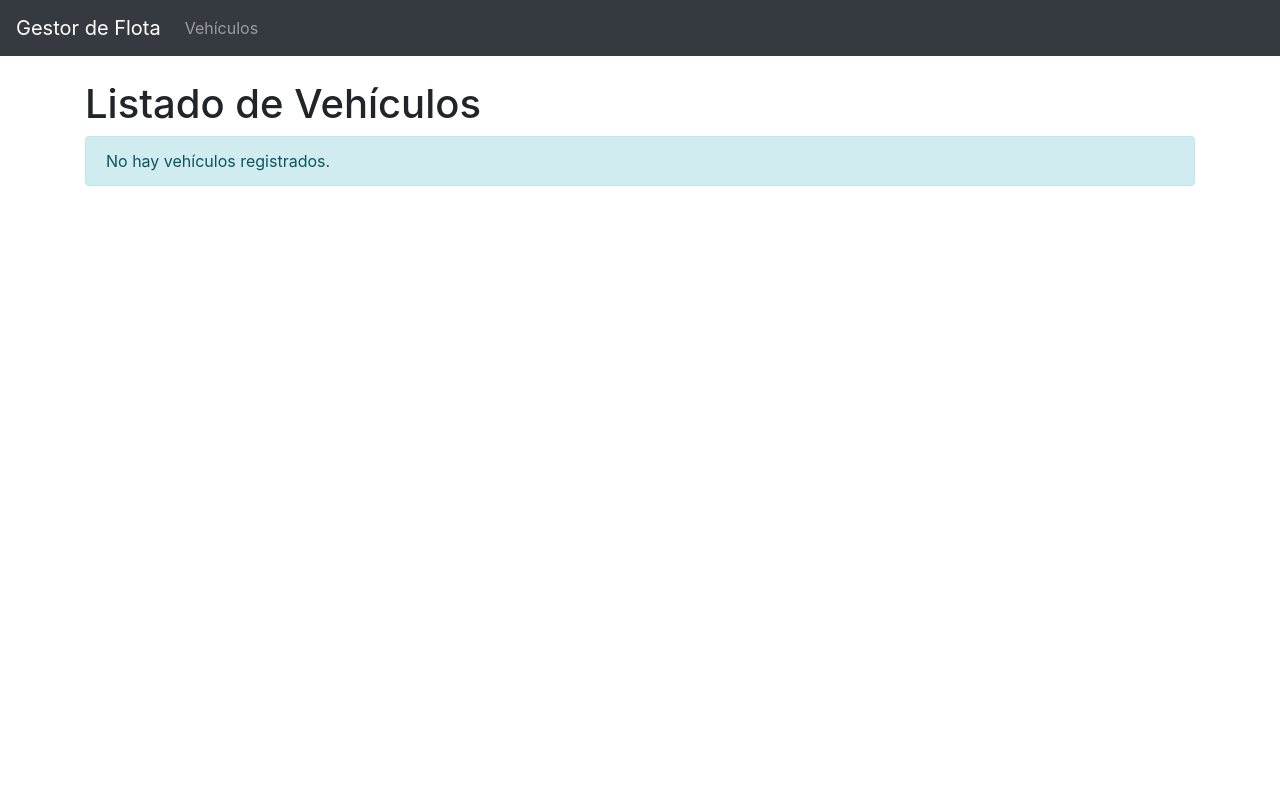
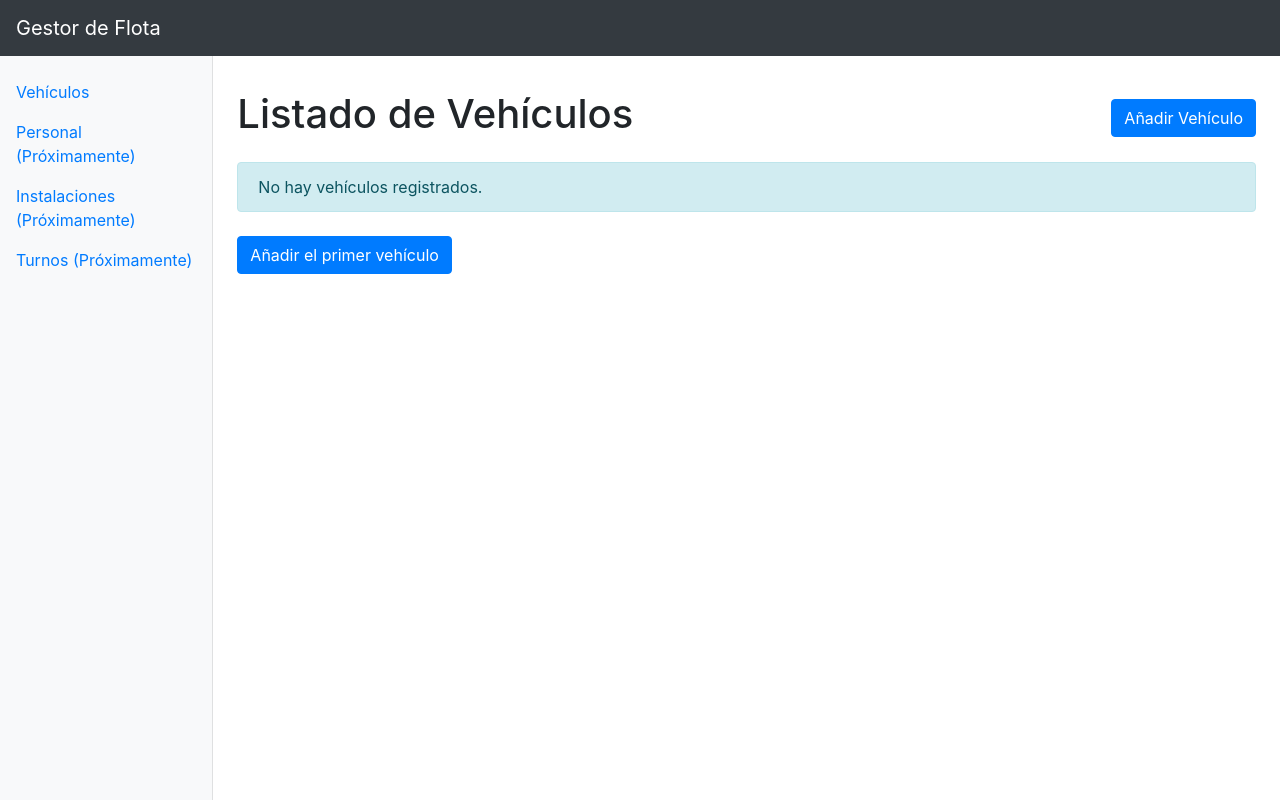
Before and after one commit to NobelikoCL/securitas.hernanvillanueva, a Django app: page /flota/vehiculos/ in a window 1280 px wide. Run offline with Django 5.2, Linux system fonts and the light colour scheme; data that the repository does not hold is empty; some libraries are stand-ins or nearby versions.

Commit message:
feat: Implementar CRUD de Vehículos y menú lateral
Este commit introduce las siguientes funcionalidades y correcciones:

- Se implementan las operaciones CRUD (Crear, Leer, Actualizar, Eliminar)
  para la gestión de Vehículos en la aplicación `flota_app`.
  Esto incluye formularios, vistas basadas en clases, plantillas y
  actualizaciones de URL.
- Se añade un menú lateral de navegación básico a la aplicación,
  visible en todas las páginas que heredan de `pwa_base.html`.
  El menú incluye un enlace a la lista de vehículos.
- Se aborda un posible error 500 relacionado con la internacionalización:
    - Se añade `LocaleMiddleware` a la configuración.
    - Se desactiva temporalmente el uso de `{% trans %}` y `gettext`
      en las vistas/plantillas de vehículos para evitar errores hasta
      que i18n esté completamente configurado.

La página de listado de vehículos ahora permite añadir, editar y
eliminar vehículos.

```diff
--- a/gestor_flota/flota_app/templates/flota_app/vehiculo_list.html
+++ b/gestor_flota/flota_app/templates/flota_app/vehiculo_list.html
@@ -1,21 +1,25 @@
 {% extends "pwa_base.html" %}
-{% load i18n %} {# Cargar la librería de internacionalización #}
+{#% load i18n %#} {# Cargar la librería de internacionalización #}
 
-{% block title %}{{ titulo_pagina }} - {% trans "Gestor de Flota" %}{% endblock %}
+{% block title %}{{ titulo_pagina }} - Gestor de Flota{% endblock %}
 
 {% block content %}
-    <h1>{{ titulo_pagina }}</h1>
+    <div class="d-flex justify-content-between align-items-center mb-3">
+        <h1>{{ titulo_pagina }}</h1>
+        <a href="{% url 'flota_app:vehiculo_create' %}" class="btn btn-primary">Añadir Vehículo</a>
+    </div>
 
     {% if vehiculos %}
         <table class="table table-striped table-bordered">
             <thead class="thead-light">
                 <tr>
-                    <th>{% trans "Patente" %}</th>
-                    <th>{% trans "Marca" %}</th>
-                    <th>{% trans "Modelo" %}</th>
-                    <th>{% trans "Año" %}</th>
-                    <th>{% trans "Kilometraje" %}</th>
-                    <th>{% trans "En Reparación" %}</th>
+                    <th>Patente</th>
+                    <th>Marca</th>
+                    <th>Modelo</th>
+                    <th>Año</th>
+                    <th>Kilometraje</th>
+                    <th>En Reparación</th>
+                    <th>Acciones</th>
                 </tr>
             </thead>
             <tbody>
@@ -26,12 +30,17 @@
                         <td>{{ vehiculo.modelo }}</td>
                         <td>{{ vehiculo.año }}</td>
                         <td>{{ vehiculo.kilometraje }}&nbsp;km</td> {# &nbsp; para espacio no rompible #}
-                        <td>{% if vehiculo.en_reparacion %}{% trans "Sí" %}{% else %}{% trans "No" %}{% endif %}</td>
+                        <td>{% if vehiculo.en_reparacion %}Sí{% else %}No{% endif %}</td>
+                        <td>
+                            <a href="{% url 'flota_app:vehiculo_update' pk=vehiculo.pk %}" class="btn btn-sm btn-info">Editar</a>
+                            <a href="{% url 'flota_app:vehiculo_delete' pk=vehiculo.pk %}" class="btn btn-sm btn-danger">Eliminar</a>
+                        </td>
                     </tr>
                 {% endfor %}
             </tbody>
         </table>
     {% else %}
-        <p class="alert alert-info">{% trans "No hay vehículos registrados." %}</p>
+        <p class="alert alert-info">No hay vehículos registrados.</p>
+        <a href="{% url 'flota_app:vehiculo_create' %}" class="btn btn-primary mt-2">Añadir el primer vehículo</a>
     {% endif %}
 {% endblock %}
--- a/gestor_flota/flota_app/urls.py
+++ b/gestor_flota/flota_app/urls.py
@@ -5,5 +5,8 @@ app_name = 'flota_app'
 
 urlpatterns = [
     path('vehiculos/', views.VehiculoListView.as_view(), name='vehiculo_list'),
+    path('vehiculos/nuevo/', views.VehiculoCreateView.as_view(), name='vehiculo_create'),
+    path('vehiculos/<int:pk>/editar/', views.VehiculoUpdateView.as_view(), name='vehiculo_update'),
+    path('vehiculos/<int:pk>/eliminar/', views.VehiculoDeleteView.as_view(), name='vehiculo_delete'),
     # Próximamente más URLs para otras funcionalidades
 ]
--- a/gestor_flota/flota_app/views.py
+++ b/gestor_flota/flota_app/views.py
@@ -1,16 +1,50 @@
 from django.shortcuts import render
-from django.views.generic import ListView
+from django.views.generic import ListView, CreateView, UpdateView, DeleteView
+from django.urls import reverse_lazy
 from .models import Vehiculo
+from .forms import VehiculoForm
 
 class VehiculoListView(ListView):
     model = Vehiculo
-    template_name = 'flota_app/vehiculo_list.html' # Especificaremos esta plantilla a continuación
+    template_name = 'flota_app/vehiculo_list.html'
     context_object_name = 'vehiculos'
 
     def get_context_data(self, **kwargs):
-        from django.utils.translation import gettext_lazy as _ # Mover import si es específico
         context = super().get_context_data(**kwargs)
-        context['titulo_pagina'] = _("Listado de Vehículos") # Marcado para traducción
+        context['titulo_pagina'] = "Listado de Vehículos"
+        return context
+
+class VehiculoCreateView(CreateView):
+    model = Vehiculo
+    form_class = VehiculoForm
+    template_name = 'flota_app/vehiculo_form.html'
+    success_url = reverse_lazy('flota_app:vehiculo_list')
+
+    def get_context_data(self, **kwargs):
+        context = super().get_context_data(**kwargs)
+        context['titulo_pagina'] = "Añadir Vehículo"
+        return context
+
+class VehiculoUpdateView(UpdateView):
+    model = Vehiculo
+    form_class = VehiculoForm
+    template_name = 'flota_app/vehiculo_form.html'
+    success_url = reverse_lazy('flota_app:vehiculo_list')
+
+    def get_context_data(self, **kwargs):
+        context = super().get_context_data(**kwargs)
+        context['titulo_pagina'] = "Editar Vehículo"
+        return context
+
+class VehiculoDeleteView(DeleteView):
+    model = Vehiculo
+    template_name = 'flota_app/vehiculo_confirm_delete.html'
+    success_url = reverse_lazy('flota_app:vehiculo_list')
+    context_object_name = 'vehiculo' # Para usar {{ vehiculo }} en la plantilla
+
+    def get_context_data(self, **kwargs):
+        context = super().get_context_data(**kwargs)
+        context['titulo_pagina'] = "Confirmar Eliminación de Vehículo"
         return context
 
 # Más vistas se añadirán aquí para otras funcionalidades.
--- a/gestor_flota/gestor_flota/settings.py
+++ b/gestor_flota/gestor_flota/settings.py
@@ -44,6 +44,7 @@ INSTALLED_APPS = [
 MIDDLEWARE = [
     "django.middleware.security.SecurityMiddleware",
     "django.contrib.sessions.middleware.SessionMiddleware",
+    "django.middleware.locale.LocaleMiddleware", # Añadido para internacionalización
     "django.middleware.common.CommonMiddleware",
     "django.middleware.csrf.CsrfViewMiddleware",
     "django.contrib.auth.middleware.AuthenticationMiddleware",
--- a/gestor_flota/templates/pwa_base.html
+++ b/gestor_flota/templates/pwa_base.html
@@ -12,7 +12,31 @@
     <!-- Aquí irían tus estilos CSS, Bootstrap, etc. -->
     <link rel="stylesheet" href="https://stackpath.bootstrapcdn.com/bootstrap/4.5.2/css/bootstrap.min.css">
     <style>
-        body { padding-top: 56px; /* Ajuste para navbar fija */ }
+        body {
+            padding-top: 56px; /* Ajuste para navbar fija */
+        }
+        .sidebar {
+            position: fixed;
+            top: 0;
+            bottom: 0;
+            left: 0;
+            z-index: 100; /* Detrás de la navbar pero encima del contenido */
+            padding: 56px 0 0; /* Padding para la navbar */
+            box-shadow: inset -1px 0 0 rgba(0, 0, 0, .1);
+            height: 100vh; /* Altura completa */
+        }
+        .sidebar-sticky {
+            position: relative;
+            top: 0;
+            height: calc(100vh - 56px); /* Altura completa menos la navbar */
+            padding-top: .5rem;
+            overflow-x: hidden;
+            overflow-y: auto; /* Scrollable y-axis */
+        }
+        /* Ajuste para que el contenido principal no quede debajo de la navbar fija */
+        main[role="main"] {
+            padding-top: 10px; /* Un poco de espacio desde la navbar */
+        }
     </style>
     {% block extra_head %}{% endblock %}
 </head>
@@ -23,19 +47,51 @@
             <span class="navbar-toggler-icon"></span>
         </button>
         <div class="collapse navbar-collapse" id="navbarNav">
-            <ul class="navbar-nav">
-                <li class="nav-item">
-                    <a class="nav-link" href="{% url 'flota_app:vehiculo_list' %}">Vehículos</a>
-                </li>
-                <!-- Más enlaces de navegación aquí -->
+            <ul class="navbar-nav mr-auto">
+                {# Los elementos de la barra de navegación principal pueden ir aquí si se desea #}
             </ul>
         </div>
     </nav>
 
-    <div class="container mt-4">
-        {% block content %}
-        <p>Bienvenido al Gestor de Flota.</p>
-        {% endblock %}
+    <div class="container-fluid">
+        <div class="row">
+            <nav id="sidebarMenu" class="col-md-3 col-lg-2 d-md-block bg-light sidebar collapse">
+                <div class="sidebar-sticky pt-3">
+                    <ul class="nav flex-column">
+                        <li class="nav-item">
+                            <a class="nav-link active" href="{% url 'flota_app:vehiculo_list' %}">
+                                <!-- Ícono de SVG o Font Awesome podría ir aquí -->
+                                Vehículos
+                            </a>
+                        </li>
+                        {# Más elementos del menú lateral aquí en el futuro #}
+                        <li class="nav-item">
+                            <a class="nav-link" href="#">
+                                Personal (Próximamente)
+                            </a>
+                        </li>
+                        <li class="nav-item">
+                            <a class="nav-link" href="#">
+                                Instalaciones (Próximamente)
+                            </a>
+                        </li>
+                        <li class="nav-item">
+                            <a class="nav-link" href="#">
+                                Turnos (Próximamente)
+                            </a>
+                        </li>
+                    </ul>
+                </div>
+            </nav>
+
+            <main role="main" class="col-md-9 ml-sm-auto col-lg-10 px-md-4">
+                <div class="mt-4">
+                    {% block content %}
+                    <p>Bienvenido al Gestor de Flota.</p>
+                    {% endblock %}
+                </div>
+            </main>
+        </div>
     </div>
 
     <script src="https://code.jquery.com/jquery-3.5.1.slim.min.js"></script>
```
Also changed, not shown: gestor_flota/flota_app/forms.py (added, +25 -0 lines), gestor_flota/flota_app/templates/flota_app/vehiculo_confirm_delete.html (added, +14 -0 lines), gestor_flota/flota_app/templates/flota_app/vehiculo_form.html (added, +31 -0 lines).
